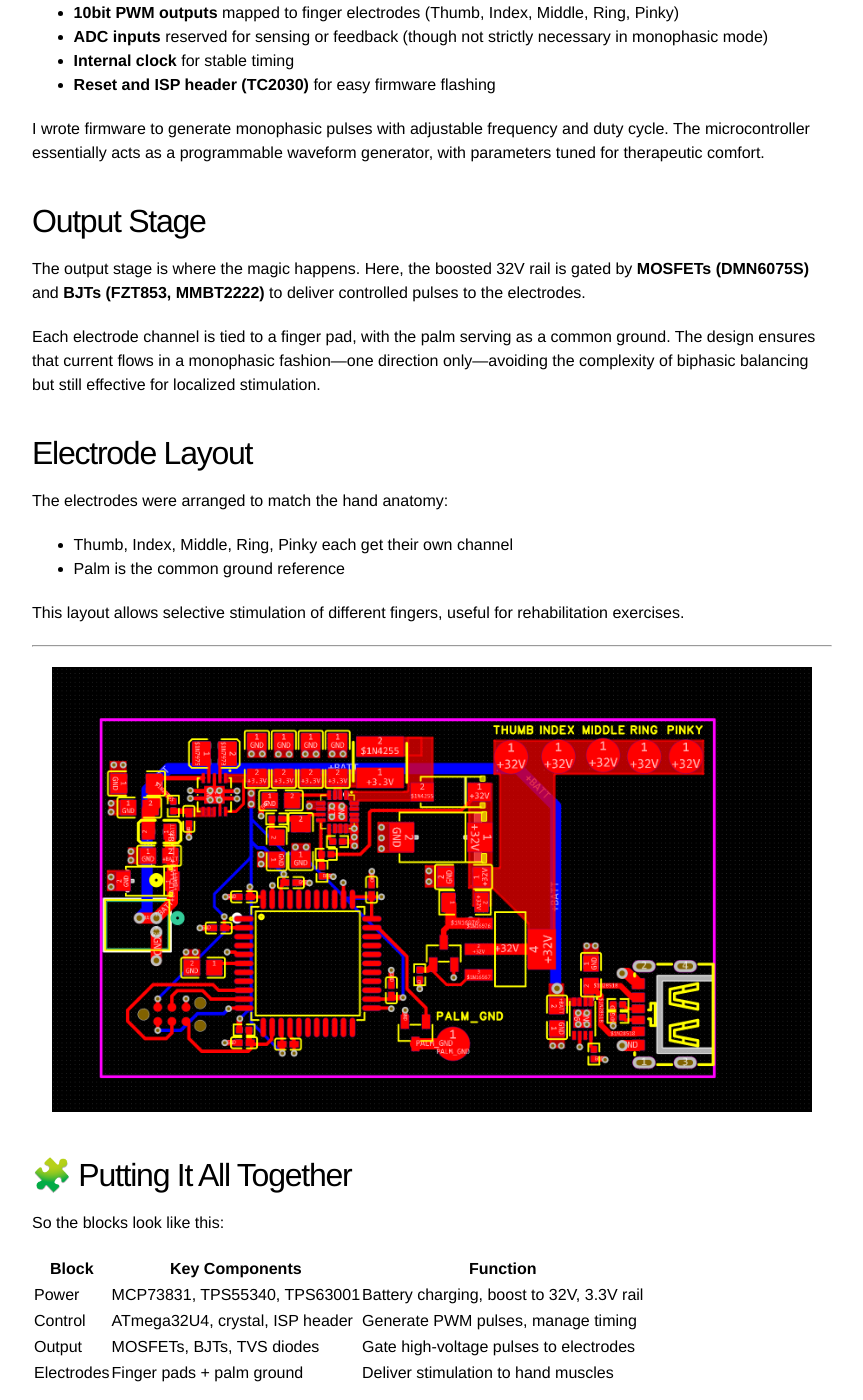
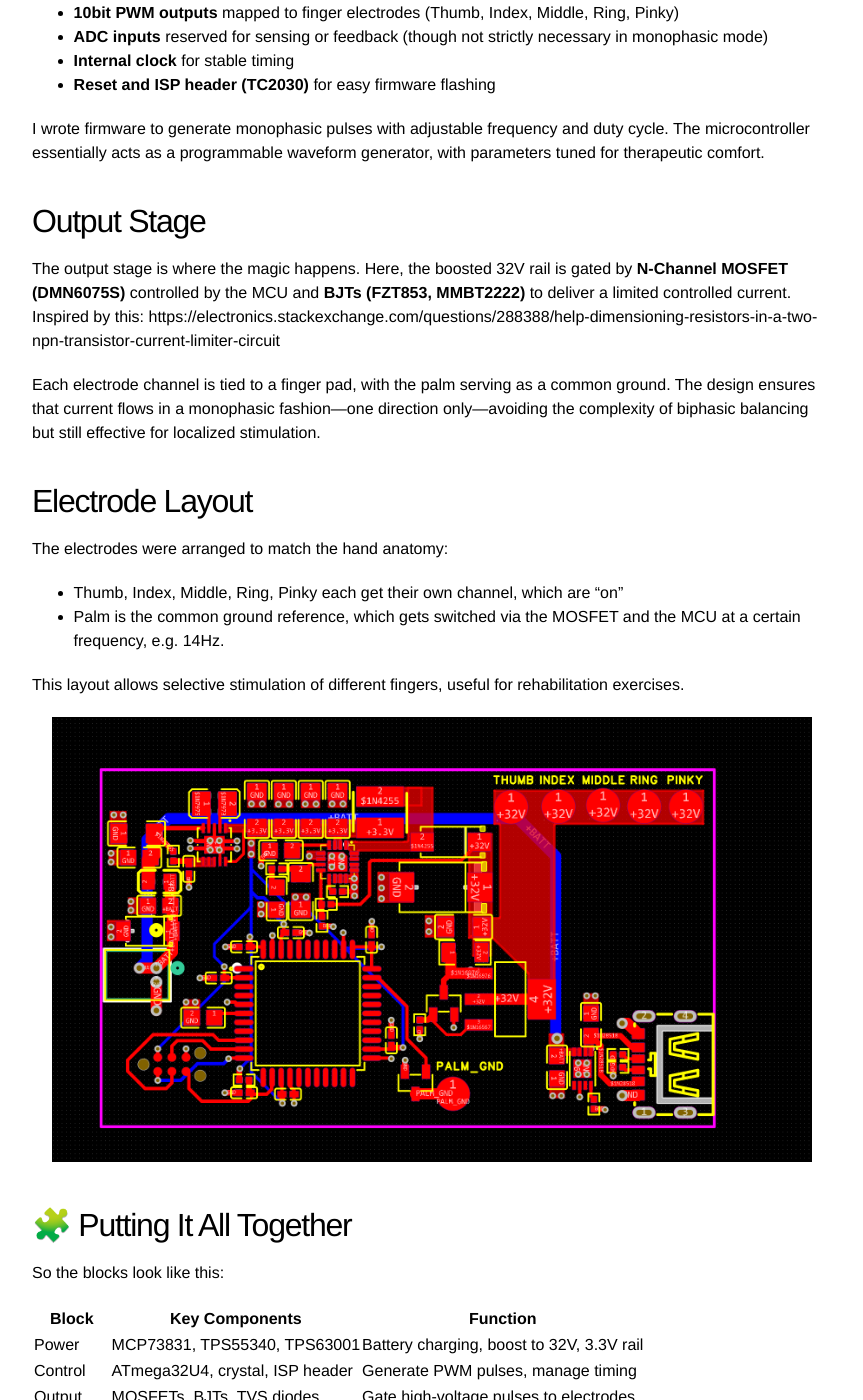
Before and after one commit to littlemountainman/littlemountainman.github.io, a Jekyll site: the page built from _posts/2025-11-17-tens.markdown, in a window 1280 px wide and 1400 px high, scrolled down 1627 px. Shown: the whole window, without its empty margins (208-1071 px from the left). Built offline with Jekyll 4.4.1, drawn with Linux system fonts in a browser that asks for light colours; comment, search, counter and statistics services are not loaded; some of the changed text lies outside the part shown.

Commit message:
add some more info

```diff
--- a/_posts/2025-11-17-tens.markdown
+++ b/_posts/2025-11-17-tens.markdown
@@ -53,23 +53,21 @@ I wrote firmware to generate monophasic pulses with adjustable frequency and dut
 
 ##  Output Stage
 
-The output stage is where the magic happens. Here, the boosted 32V rail is gated by **MOSFETs (DMN6075S)** and **BJTs (FZT853, MMBT2222)** to deliver controlled pulses to the electrodes.
+The output stage is where the magic happens. Here, the boosted 32V rail is gated by **N-Channel MOSFET (DMN6075S)** controlled by the MCU and **BJTs (FZT853, MMBT2222)** to deliver a limited controlled current. Inspired by this: https://electronics.stackexchange.com/questions/288388/help-dimensioning-resistors-in-a-two-npn-transistor-current-limiter-circuit
 
 Each electrode channel is tied to a finger pad, with the palm serving as a common ground. The design ensures that current flows in a monophasic fashion—one direction only—avoiding the complexity of biphasic balancing but still effective for localized stimulation.
-
-
 
 
 ##  Electrode Layout
 
 The electrodes were arranged to match the hand anatomy:
 
-- Thumb, Index, Middle, Ring, Pinky each get their own channel
-- Palm is the common ground reference
+- Thumb, Index, Middle, Ring, Pinky each get their own channel, which are "on"
+- Palm is the common ground reference, which gets switched via the MOSFET and the MCU at a certain frequency, e.g. 14Hz.
 
 This layout allows selective stimulation of different fingers, useful for rehabilitation exercises.
 
----
+
 
 <center>
 	<img src="/assets/tens_pcb2d.png" style="width:95%;height:95%;">
@@ -86,10 +84,9 @@ So the blocks look like this:
 | Output       | MOSFETs, BJTs, TVS diodes       | Gate high-voltage pulses to electrodes   |
 | Electrodes   | Finger pads + palm ground       | Deliver stimulation to hand muscles      |
 
----
 
 ##  Reflections
 
 This project was equal parts electronics design and human-centered engineering. The monophasic approach kept things simple, and by breaking the design into clear blocks—power, control, output— I could iterate quickly.
 
-Most importantly, it’s not just a gadget.
+Most importantly, it’s not just a gadget. Total cost for the project is < $100.
```
